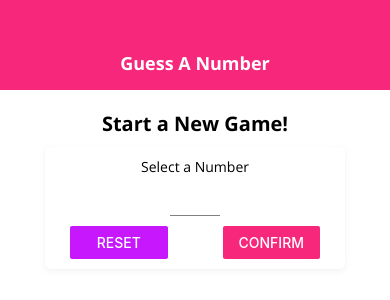
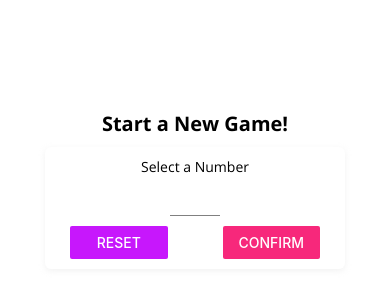
Before and after one commit to faisalhatila/react-native-num-guess-app, a React Native app: screen / in a window 390 px wide. Shown: the top 300 px of the page. Built offline with nearby package versions, Linux system fonts and the light colour scheme.

Commit message:
styles changes based on different os , platform api used

```diff
--- a/components/header/index.js
+++ b/components/header/index.js
@@ -1,5 +1,5 @@
 import React from "react";
-import { View, Text, StyleSheet } from "react-native";
+import { View, Text, StyleSheet, Platform } from "react-native";
 import Colors from "../../constants/colors";
 // import { TitleText } from "..";
 const Header = (props) => {
@@ -16,9 +16,12 @@
     width: "100%",
     height: 90,
     paddingTop: 36,
-    backgroundColor: Colors.primaryColor,
+    // backgroundColor: Colors.primaryColor,
+    backgroundColor: Platform.OS === "android" ? Colors.primaryColor : "#fff",
     alignItems: "center",
     justifyContent: "center",
+    borderBottomColor: Platform.OS === "ios" ? "#ccc" : "transparent",
+    borderBottomWidth: Platform.OS === "ios" ? 1 : 0,
   },
   headerTitle: {
     color: "#000",
```
